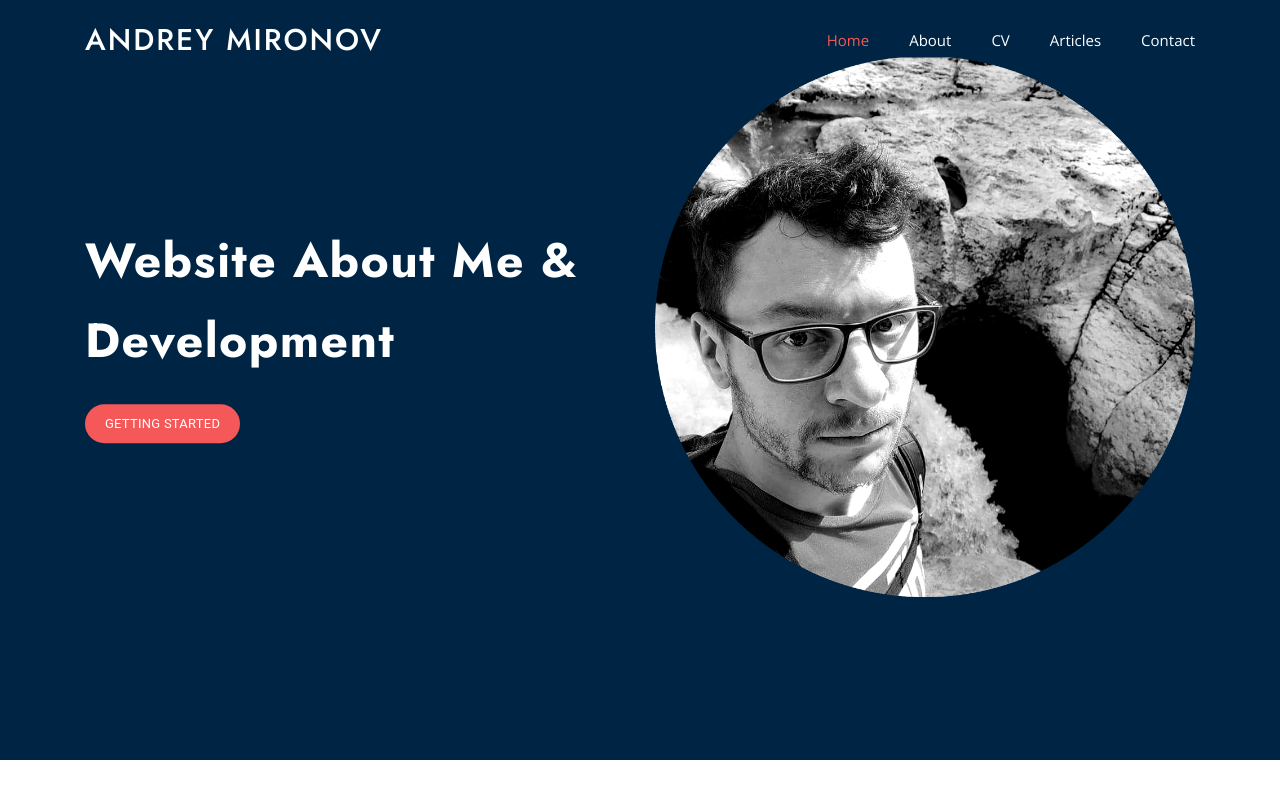
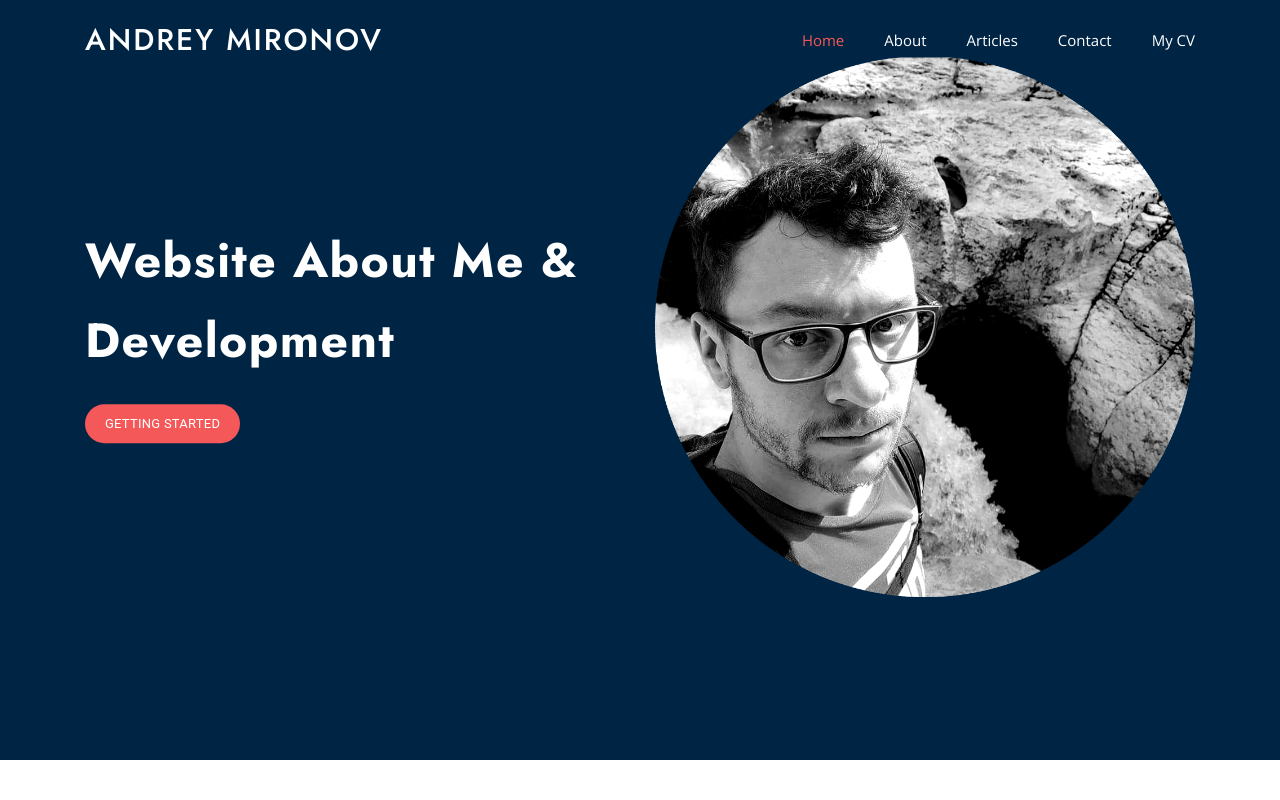
Before and after one commit to andreymironovdev/andreymironovdev.github.io, a plain HTML site: page index.html in a window 1280 px wide. Shown: the top 800 px of the page. Drawn offline with nearby package versions, Linux system fonts and the light colour scheme.

Commit message:
fix active element

```diff
--- a/assets/js/custom.js
+++ b/assets/js/custom.js
@@ -73,6 +73,7 @@
       $(document).off("scroll");
 
       $("a").each(function() {
+        console.log($(this));
         $(this).removeClass("active");
       });
       $(this).addClass("active");
@@ -98,14 +99,16 @@
 
   function onScroll(event) {
     var scrollPos = $(document).scrollTop();
-    $(".nav a").each(function() {
+    $(".nav a:not(.download)").each(function() {
       var currLink = $(this);
 
       try {
-        var refElement = $(currLink.attr("href"));
+        var refElement = $(`#${currLink.attr("href").split('#')[1]}`);
+        var headerHeight = $("header").height();
+        var magicNumber = 10;
         if (
-          refElement.position().top <= scrollPos &&
-          refElement.position().top + refElement.height() > scrollPos
+          refElement.position().top <= scrollPos + headerHeight + magicNumber &&
+          refElement.position().top + refElement.height() - headerHeight - magicNumber > scrollPos + headerHeight + magicNumber
         ) {
           $(".nav ul li a").removeClass("active");
           currLink.addClass("active");
@@ -113,6 +116,7 @@
           currLink.removeClass("active");
         }
       } catch (e) {
+        console.log(e);
         // Ignore href='javascript:;'
       }
     });
--- a/index.html
+++ b/index.html
@@ -43,9 +43,9 @@
                     <ul class="nav">
                         <li class="scroll-to-section"><a href="index.html#home" class="active">Home</a></li>
                         <li class="scroll-to-section"><a href="index.html#about">About</a></li>
-                        <li class="scroll-to-section"><a href="assets/files/Andrey_Mironov_CV.pdf" download>CV</a></li>
                         <li class="scroll-to-section"><a href="index.html#services">Articles</a></li>
                         <li class="scroll-to-section"><a href="index.html#contact">Contact</a></li>
+                        <li class="scroll-to-section"><a class="download" href="assets/files/Andrey_Mironov_CV.pdf" download>My CV</a></li>
                     </ul>
                     <a class='menu-trigger'>
                         <span>Menu</span>
```
